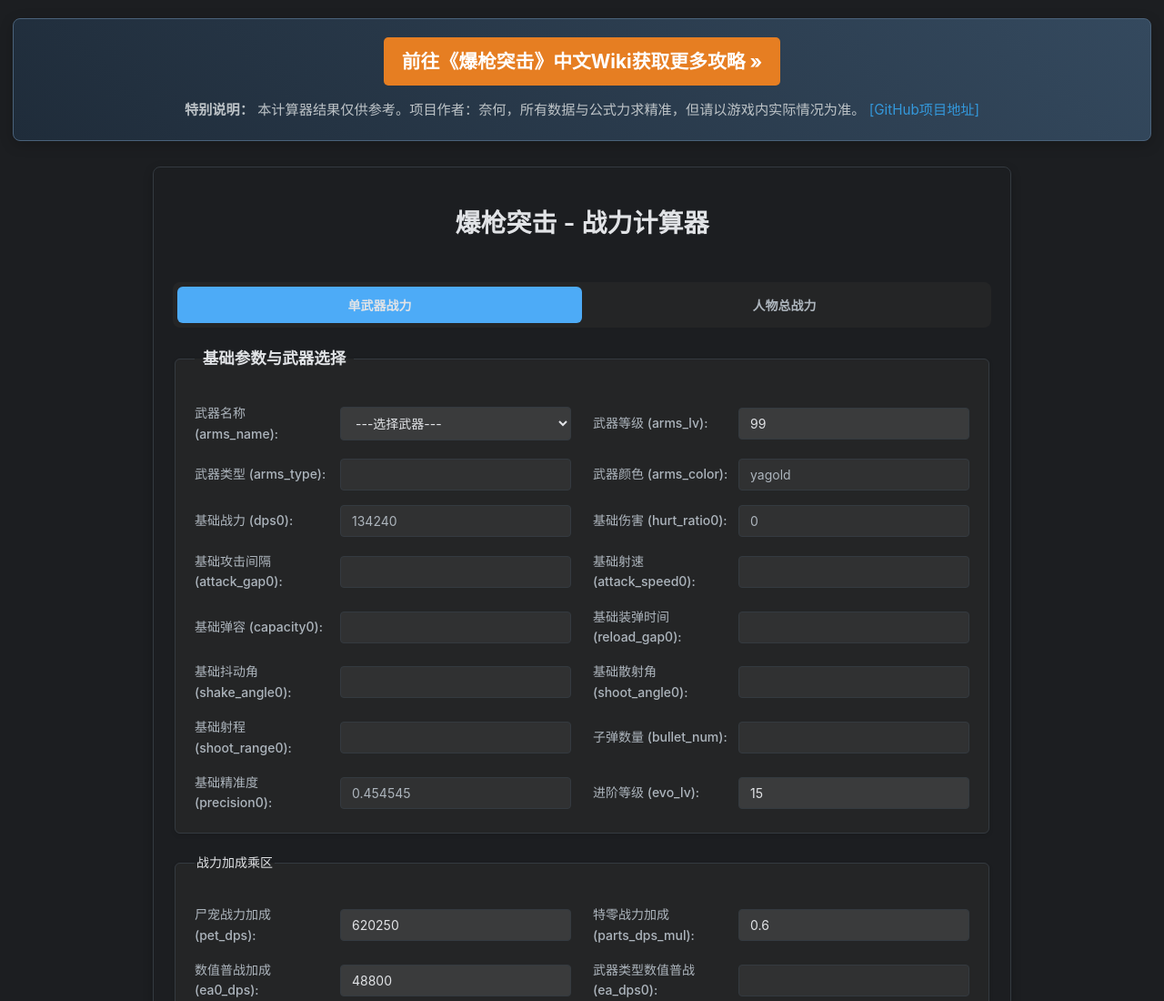
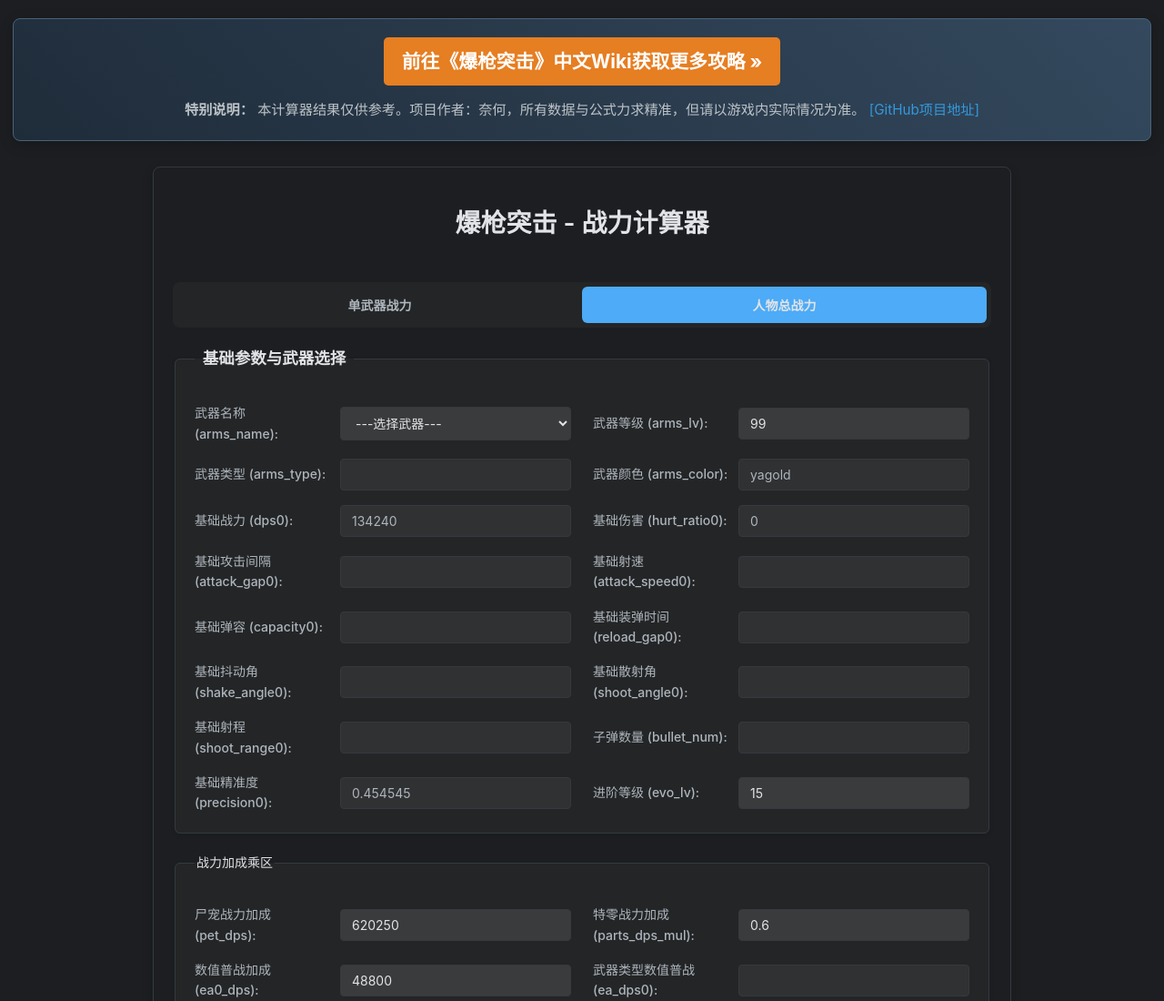
Before and after one commit to zzl-Jiang/bqtj-calculator, a plain HTML site: page index.html in a window 1280 px wide. Shown: the top 1100 px of the page at 91% size. Drawn offline with nearby package versions, Linux system fonts and the light colour scheme.

Commit message:
defalut changes

```diff
--- a/index.html
+++ b/index.html
@@ -32,8 +32,8 @@
         <!-- 标签页导航 -->
         <!-- ====================================================== -->
         <div id="calculator-tabs" class="tab-nav">
-            <button class="tab-btn active" data-tab="single-weapon">单武器战力</button>
-            <button class="tab-btn" data-tab="total-power">人物总战力</button>
+            <button class="tab-btn" data-tab="single-weapon">单武器战力</button>
+            <button class="tab-btn active" data-tab="total-power">人物总战力</button>
             <div class="tab-indicator"></div>
         </div>
 
```
